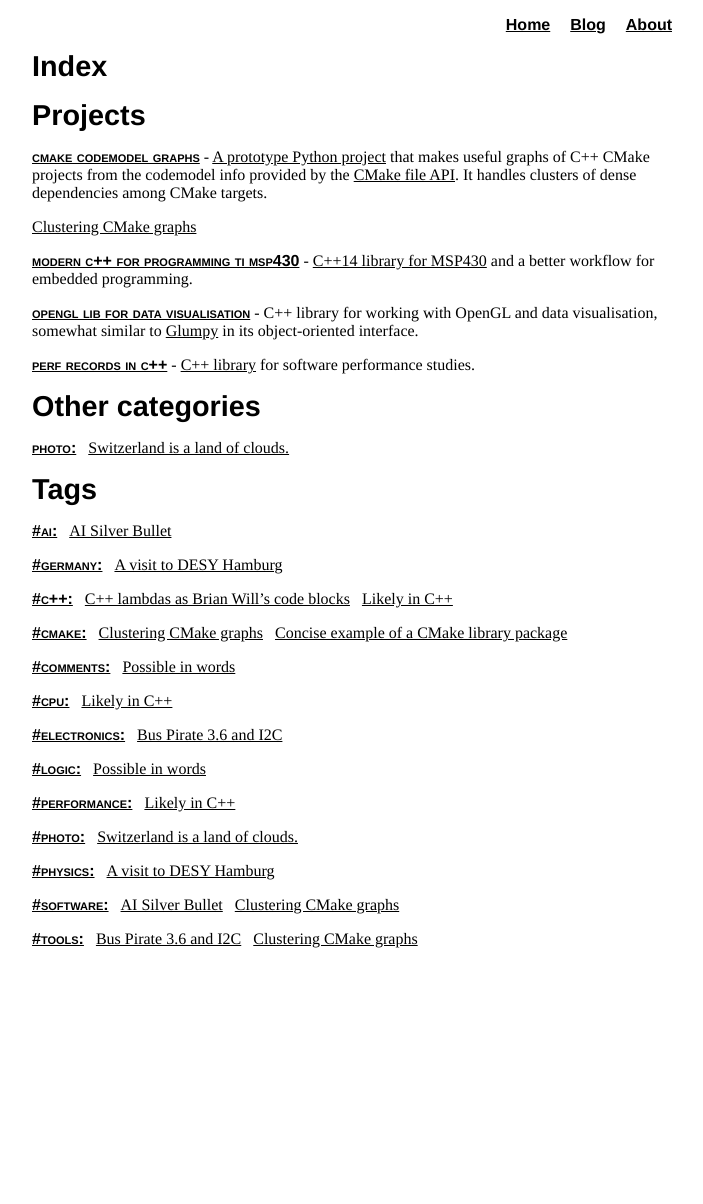
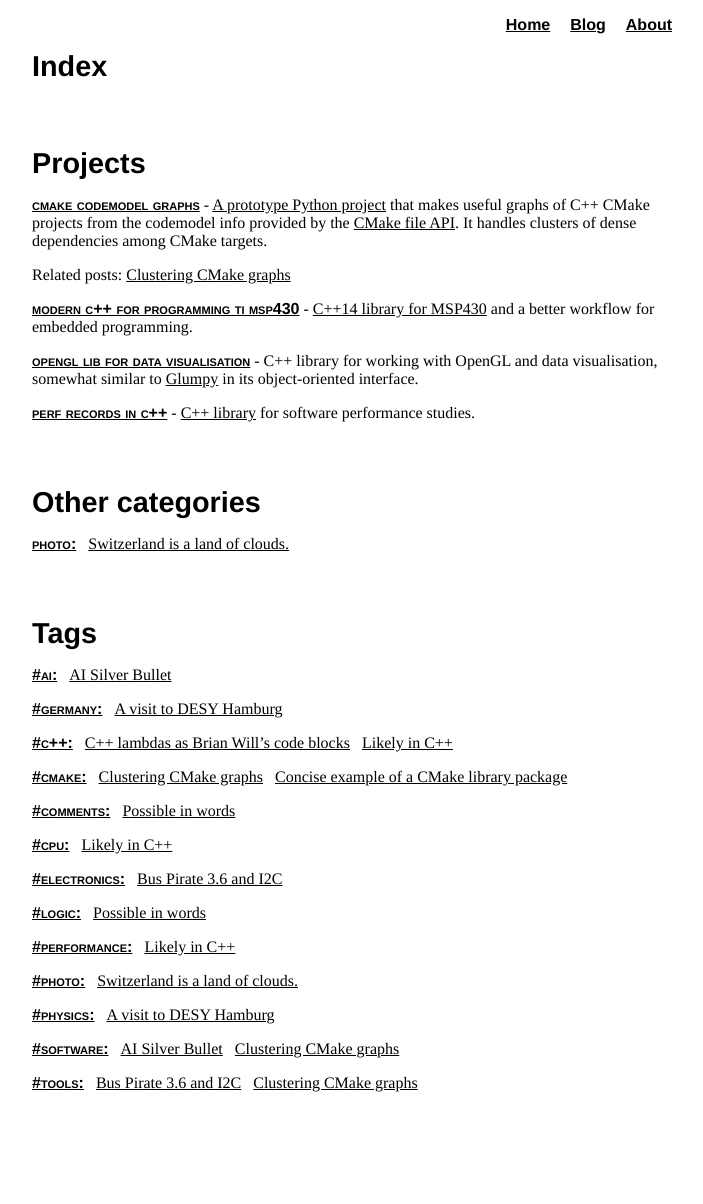
Before and after one commit to xealits/xealits.github.io, a Jekyll site: the page built from tags.md, in a window 1280 px wide. Shown: the whole page, without its empty margins (288-991 px from the left). Built offline with Jekyll 4.4.1, drawn with Linux system fonts in a browser that asks for light colours; before the commit the page ends 1060 px from its top, so only the background shows below that.

Commit message:
The "Related posts:" in the tags index
and better margins

	modified:   _layouts/page.html
	modified:   css/all.css
	modified:   tags.md

```diff
--- a/_layouts/page.html
+++ b/_layouts/page.html
@@ -27,7 +27,9 @@
           </time>
         </p>
 
+        <div class="post-content">
         {{ content }}
+        </div>
       </article>
     </section>
 
--- a/tags.md
+++ b/tags.md
@@ -13,6 +13,7 @@
 {% for page in site_pages_sorted %}
   {% if page.path contains "projects" %}
   {% assign project_title = page.title %}
+  {% assign project_posts = '' | split: '' %}
   <a name="{{project_title | slugify}}"></a>
   <a class="smallcaps nav" href="{{ page.url }}">{{project_title}}</a> - {{ page.description }}
   {% assign project_slug = project_title | slugify %}
@@ -21,9 +22,17 @@
   {%- for post in site.posts -%}
     {% assign post_proj_name = post.categories.last | slugify %}
     {%- if post_proj_name == project_slug -%}
-[{{ post.title }}]({{ post.url }}) <span class="eighthgutter"> </span>
+      {% assign project_posts = project_posts | push: post %}
     {%- endif -%}
   {%- endfor -%}
+
+  {% if project_posts.size > 0 %}
+<div>
+      Related posts: {%- for post in project_posts -%}
+        <span> </span> <a href="{{ post.url }}">{{ post.title }}</a>
+      {%- endfor -%}
+</div>
+  {% endif %}
 
   {% endif %}
 {% endfor %}
@@ -46,7 +55,7 @@
   {%- elsif project_slugs contains cat_slug -%}
   {%- else -%}
   <a name="{{cat_slug}}"></a>
-  <a class="smallcaps nav" href="{{site.baseurl}}/tags.html#{{ cat_slug }}">{{cat_name}}:</a>
+  <a class="smallcaps nav" href="{{site.url}}/tags.html#{{ cat_slug }}">{{cat_name}}:</a>
   {%- for post in site_posts_sorted -%}
     {%- if post.categories contains cat_name -%}
 <span class="eighthgutter"> </span> [{{ post.title }}]({{post.url}})
@@ -63,7 +72,7 @@
   {% assign tag_name = tag | first %}
   {% assign tag_slug = tag_name | slugify %}
   <a name="{{tag_slug}}"></a>
-  <a class="smallcaps nav" href="{{site.baseurl}}/tags.html#{{tag_slug}}">#{{tag_name}}:</a>
+  <a class="smallcaps nav" href="{{site.url}}/tags.html#{{tag_slug}}">#{{tag_name}}:</a>
   {%- for post in site_posts_sorted -%}
     {%- if post.tags contains tag_name -%}
 <span class="eighthgutter"> </span> [{{ post.title }}]({{post.url}})
```
Also changed, not shown: css/all.css.
